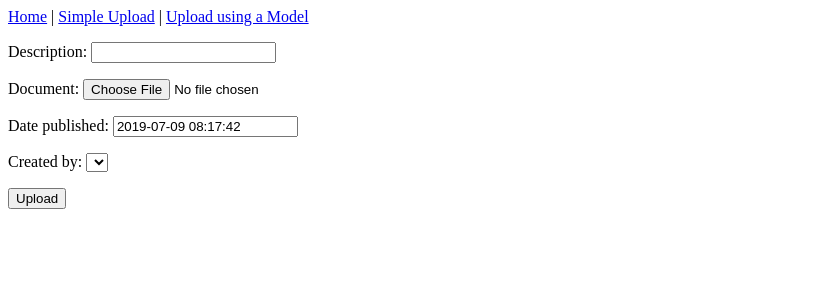
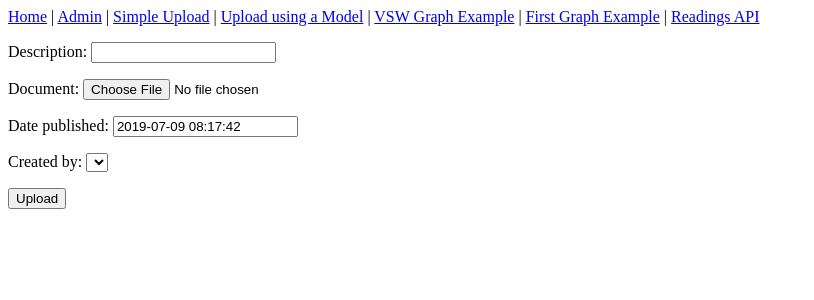
Before and after one commit to mahalsnz/terraprobe, a Django app: page /model/ in a window 1280 px wide. Shown: the top 300 px of the page, without its empty margins (0-814 px from the left). Run offline with Django 3.2, Linux system fonts and the light colour scheme; lists and menus that the app fills with data are empty; parts of the project's set-up code (start-up, migrations or seed data) failed here and were passed over.

Commit message:
#47 - Added more urls to menu

```diff
--- a/soil/skeleton/templates/base.html
+++ b/soil/skeleton/templates/base.html
@@ -10,8 +10,12 @@
     </head>
     <header>
         <a href="{% url 'home' %}">Home</a> |
+        <a href="/admin">Admin</a> |
         <a href="{% url 'simple_upload' %}">Simple Upload</a> |
-        <a href="{% url 'model_upload' %}">Upload using a Model</a>
+        <a href="{% url 'model_upload' %}">Upload using a Model</a> |
+        <a href="/graphs/vsw_percentage/3/2019/05/23/">VSW Graph Example</a> |
+        <a href="/graphs/graphs/3/">First Graph Example</a> |
+        <a href="{% url 'readings_list' %}">Readings API</a>
     </header>
     <body>
         <div>
--- a/soil/skeleton/templates/model_form_upload.html
+++ b/soil/skeleton/templates/model_form_upload.html
@@ -5,5 +5,4 @@
         {{ form.as_p }}
     <button type="submit">Upload</button>
     </form>
-
 {% endblock %}
--- a/soil/skeleton/views.py
+++ b/soil/skeleton/views.py
@@ -6,14 +6,14 @@ from django.shortcuts import render
 from django.shortcuts import redirect
 from django.conf import settings
 from django.core.files.storage import FileSystemStorage
+# Get an instance of a logger
+import logging
+logger = logging.getLogger(__name__)
 
 from .forms import DocumentForm
 
 class IndexView(TemplateView):
     template_name = 'index.html'
-    #template = loader.get_template('skeleton/index.html')
-    #context = {}
-    #return HttpResponse(template.render(context, request))
 
 def simple_upload(request):
     template = loader.get_template('simple_upload.html')
@@ -27,17 +27,35 @@ def simple_upload(request):
         })
     return render(request, 'simple_upload.html')
 
+# Upload and process PSD files
 def model_form_upload(request):
+    data = {}
     if request.method == 'POST':
         form = DocumentForm(request.POST, request.FILES)
         if form.is_valid():
             form.save()
-            return redirect('index')
+            logger.error("*******saved file*****")
+            handle_files(request.FILES['document'])
+            return redirect('model_upload')
     else:
         form = DocumentForm()
     return render(request, 'model_form_upload.html', {
         'form': form
     })
+
+def handle_files(f):
+    # File saved. Now try and process it
+    try:
+        logger.error("*******processing file*****")
+        logger.error(f)
+
+        file_data = f.read().decode("utf-8")
+        logger.error(file_data)
+        lines = file_data.split("\n")
+        for line in lines:
+            logger.error(line)
+    except Exception as e:
+        logger.error(e)
 
 
 
--- a/soil/soil/urls.py
+++ b/soil/soil/urls.py
@@ -18,7 +18,7 @@ from django.urls import include, path
 
 urlpatterns = [
     path('', include('skeleton.urls')),
-    path('admin/', admin.site.urls),
+    path('admin/', admin.site.urls, name='admin'),
     path('graphs/', include('graphs.urls')),
 ]
 
```
